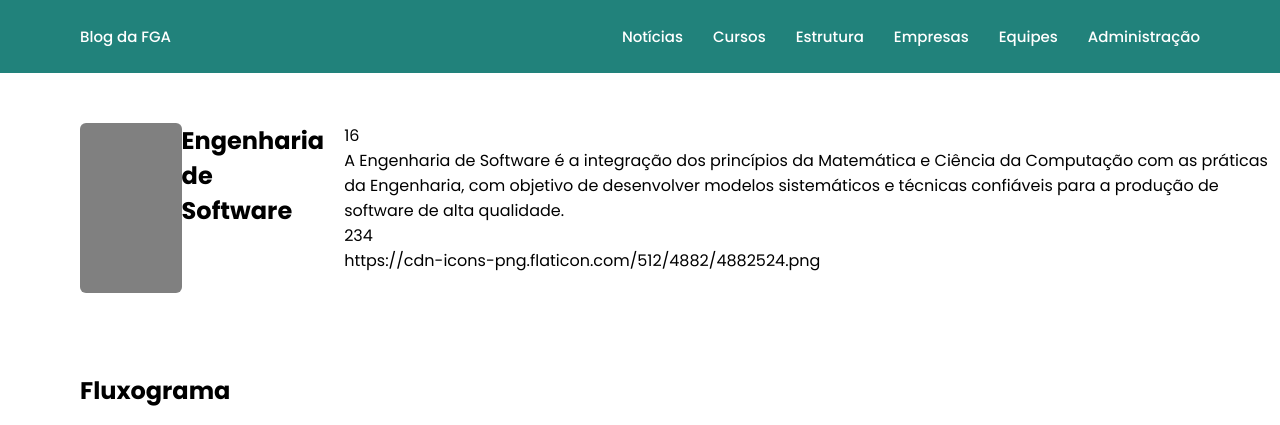
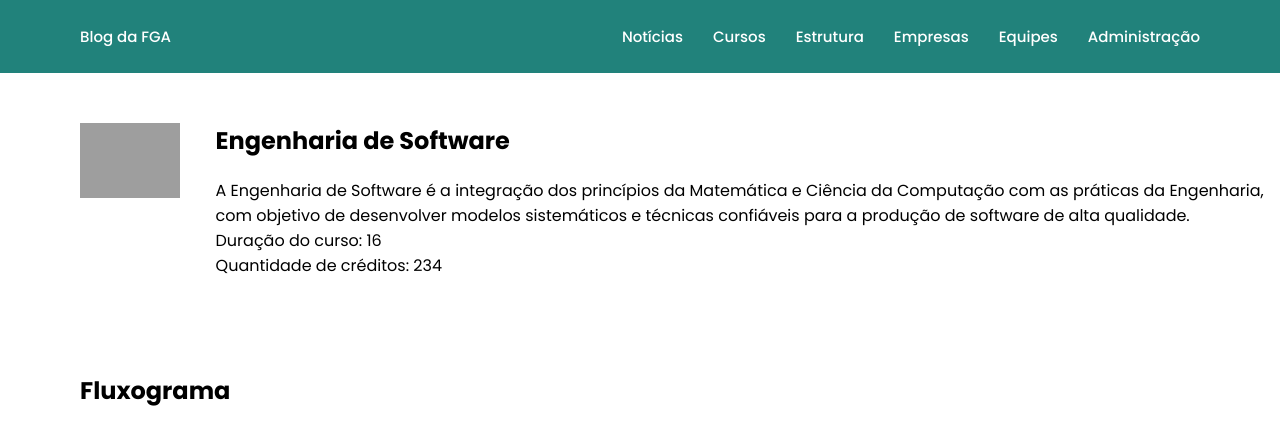
Before and after one commit to DS-roxo-lavanda-22-2/blog-fga, a Django app: page /courses/ in a window 1280 px wide. Shown: the top 425 px of the page. Run offline with Django 4.2, Linux system fonts and the light colour scheme; grey boxes are pictures that could not be loaded.

Commit message:
imagens arrumadas e formatação da página de curso ajustada

```diff
--- a/fga/static/css/courses.css
+++ b/fga/static/css/courses.css
@@ -50,7 +50,7 @@ h1 {
 }
 
 .img__curso {
-  background-color: gray;
+  background-color: white;
   border-radius: 6px;
   width: 220px;
   height: 170px;
@@ -90,10 +90,11 @@ h1 {
 }
 
 .img__fluxograma {
-  background-color: gray;
+  background-color: white;
   border-radius: 6px;
   width: 100%;
-  height: 450px;
+  height: 800px;
+  /*height: 450px;*/
 }
 
 .download__btn {
--- a/fga/templates/courses/index.html
+++ b/fga/templates/courses/index.html
@@ -27,18 +27,13 @@
     <section class="nome__curso">
 
       <div class="img__curso">
-          {%block 'imagem-curso'%}
-          <!-- <img src="{% static '{{ course.icon }}' %}"/>
-   -->        {%endblock%}
+          <img src="{{ course.icon }}" width="100px"/>
       </div>
-
-     <h1>{{ course.title }}</h1>
-
       <div class="dados__curso">
-          {{ course.duration }}<br/>
+          <h1>{{ course.title }}</h1>
           {{ course.description }}<br/>
-          {{ course.credit_number }}<br/>
-          {{ course.icon }}
+          Duração do curso: {{ course.duration }}<br/>
+          Quantidade de créditos: {{ course.credit_number }}<br/>
       </div>
 
   </section>
@@ -47,8 +42,7 @@
       <h1>Fluxograma</h1>
 
       <div class="img__fluxograma">
-          {%block 'imagem-fluxo'%}
-          {%endblock%}
+          <img src="{% static 'img/Fluxograma.svg' %}" height="100%"/>
       </div>
 
       <button class="download__btn">
```
Also changed, not shown: fga/static/img/Fluxograma.svg (added), fga/static/img/fluxogram.jpeg (added).
